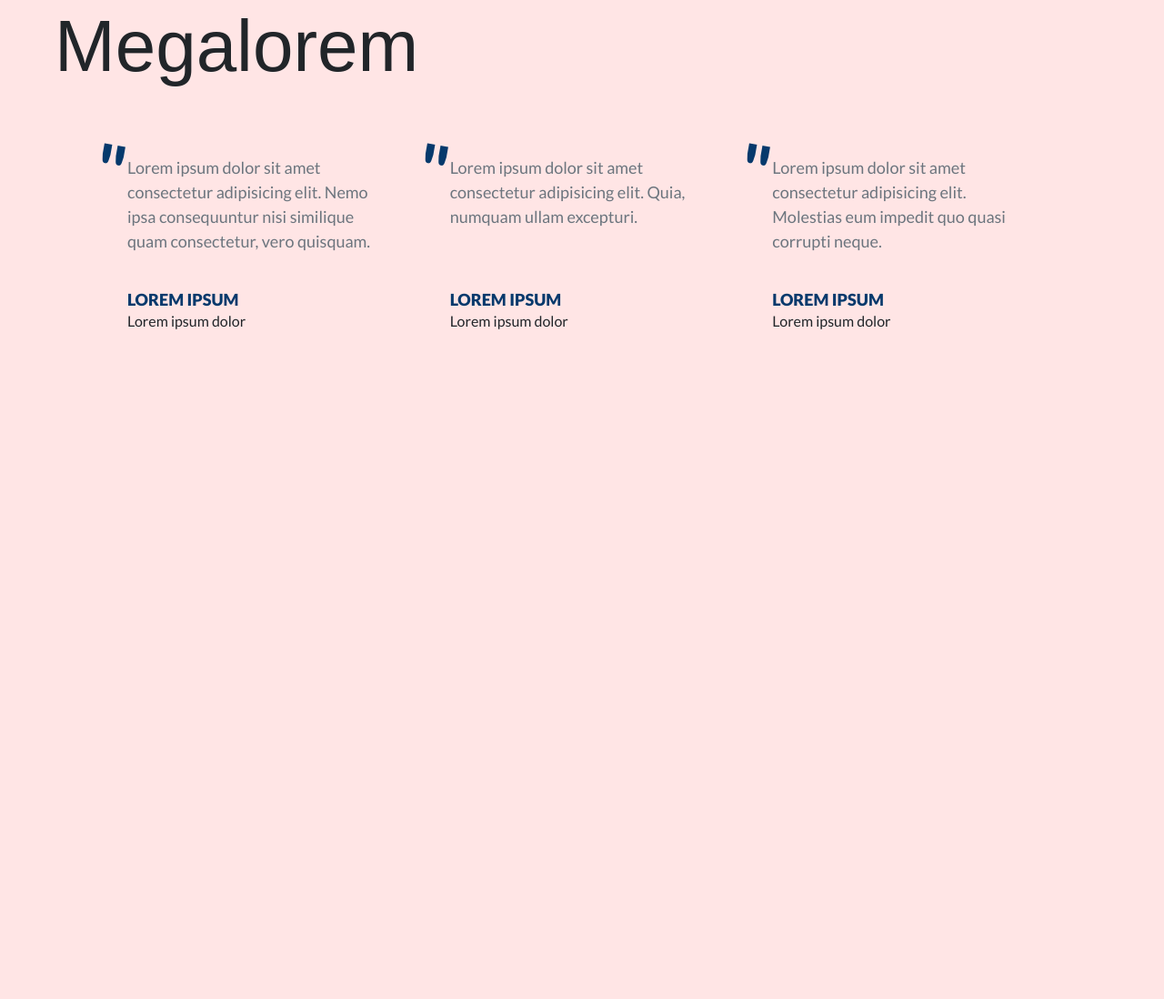
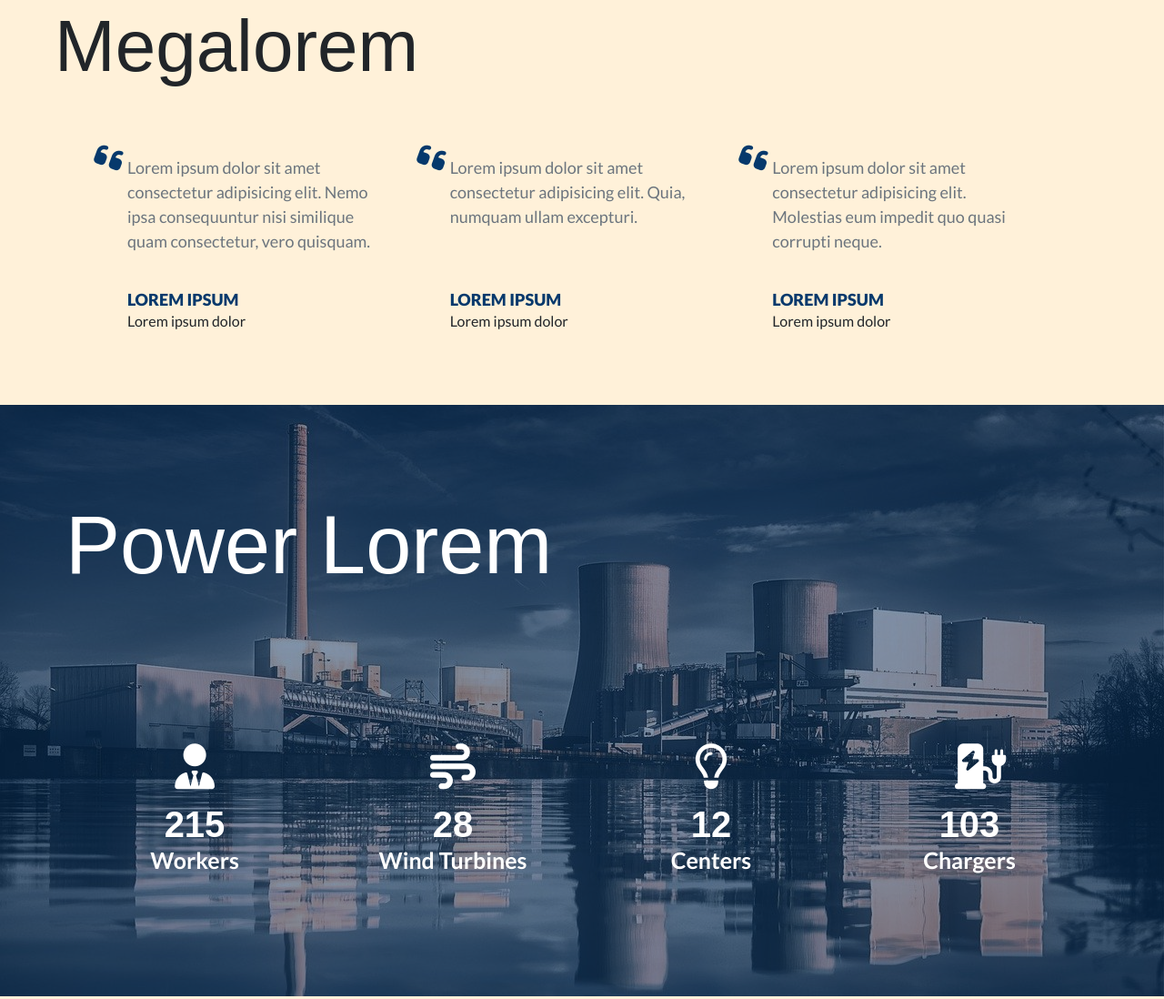
Before and after one commit to darioc25/white_template, a plain HTML site: page index.html in a window 1280 px wide. Shown: the part 957-2055 px from the top of the page at 91% size. Drawn offline with nearby package versions, Linux system fonts and the light colour scheme; a web font is replaced by a local one.

Commit message:
Section 2 finished

```diff
--- a/index.html
+++ b/index.html
@@ -43,24 +43,64 @@
                     <div class="col-12 mb-5 p-0"><h3 class="title-section-1 text-center text-lg-start">Megalorem</h3></div>
                     <div class="col-12 row m-auto px-lg-5 mt-4">
                         <div class="col-12 col-lg-4 d-flex flex-column justify-content-between">
-                            <p class="quote-paragraph-section-1"><span class="quote-style-section-1">"</span>Lorem ipsum dolor sit amet consectetur adipisicing elit. Nemo ipsa consequuntur nisi similique quam consectetur, vero quisquam.</p>
+                            <p class="quote-paragraph-section-1"><span class="quote-style-section-1"><i class="fa-solid fa-quote-left"></i></span>Lorem ipsum dolor sit amet consectetur adipisicing elit. Nemo ipsa consequuntur nisi similique quam consectetur, vero quisquam.</p>
                             <div class="secondary-paragraph-section-1">
                                 <h6 class="secondary-title-paragraph-section-1">LOREM IPSUM</h6>
                                 <p class="secondary-subtitle-paragraph-section-1">Lorem ipsum dolor</p>
                             </div>
                         </div>
                         <div class="col-12 col-lg-4 d-flex flex-column justify-content-between">
-                            <p class="quote-paragraph-section-1"><span class="quote-style-section-1">"</span>Lorem ipsum dolor sit amet consectetur adipisicing elit. Quia, numquam ullam excepturi.</p>
+                            <p class="quote-paragraph-section-1"><span class="quote-style-section-1"><i class="fa-solid fa-quote-left"></i></span>Lorem ipsum dolor sit amet consectetur adipisicing elit. Quia, numquam ullam excepturi.</p>
                             <div class="secondary-paragraph-section-1">
                                 <h6 class="secondary-title-paragraph-section-1">LOREM IPSUM</h6>
                                 <p class="secondary-subtitle-paragraph-section-1">Lorem ipsum dolor</p>
                             </div>
                         </div>
                         <div class="col-12 col-lg-4 d-flex flex-column justify-content-between">
-                            <p class="quote-paragraph-section-1"><span class="quote-style-section-1">"</span>Lorem ipsum dolor sit amet consectetur adipisicing elit. Molestias eum impedit quo quasi corrupti neque.</p>
+                            <p class="quote-paragraph-section-1"><span class="quote-style-section-1"><i class="fa-solid fa-quote-left"></i></span>Lorem ipsum dolor sit amet consectetur adipisicing elit. Molestias eum impedit quo quasi corrupti neque.</p>
                             <div class="secondary-paragraph-section-1">
                                 <h6 class="secondary-title-paragraph-section-1">LOREM IPSUM</h6>
                                 <p class="secondary-subtitle-paragraph-section-1">Lorem ipsum dolor</p>
+                            </div>
+                        </div>
+                    </div>
+                </div>
+            </section> <!-- End Section 1 -->
+            <!-- Section 2 -->
+            <section class="custom-container-section-2">
+                <div class="bg-filter-section-2">
+                    <div class="row custom-row-section-2">
+                        <div class="col-12">
+                            <h3 class="title-section-2">Power Lorem</h3>
+                        </div>
+                        <div class="col-12 row mx-0">
+                            <div class="col-12 col-md-6 col-lg-3 d-flex justify-content-center align-items-center">
+                                <div class="card-section-2">
+                                    <i class="fa-solid fa-user-tie icon-card-section-2"></i>
+                                    <h3 class="number-card-section-2">215</h3>
+                                    <h3 class="title-card-section-2">Workers</h3>
+                                </div>
+                            </div>
+                            <div class="col-12 col-md-6 col-lg-3 d-flex justify-content-center align-items-center">
+                                <div class="card-section-2">
+                                    <i class="fa-solid fa-wind icon-card-section-2"></i>
+                                    <h3 class="number-card-section-2">28</h3>
+                                    <h3 class="title-card-section-2">Wind Turbines</h3>
+                                </div>
+                            </div>
+                            <div class="col-12 col-md-6 col-lg-3 d-flex justify-content-center align-items-center">
+                                <div class="card-section-2">
+                                    <i class="fa-regular fa-lightbulb icon-card-section-2"></i>
+                                    <h3 class="number-card-section-2">12</h3>
+                                    <h3 class="title-card-section-2">Centers</h3>
+                                </div>
+                            </div>
+                            <div class="col-12 col-md-6 col-lg-3 d-flex justify-content-center align-items-center">
+                                <div class="card-section-2">
+                                    <i class="ps-4 fa-solid fa-charging-station icon-card-section-2"></i>
+                                    <h3 class="number-card-section-2">103</h3>
+                                    <h3 class="title-card-section-2">Chargers</h3>
+                                </div>
                             </div>
                         </div>
                     </div>
--- a/style.css
+++ b/style.css
@@ -12,7 +12,7 @@
 
 body{
     height: 4000px;
-    background-color: rgba(255, 0, 0, 0.1) !important;
+    background-color: rgba(255, 166, 0, 0.15) !important;
 }
 
 /* Header */
@@ -85,12 +85,11 @@ body{
 
 .quote-style-section-1{
     position: absolute;
-    font-size: 80px;
-    font-weight: 600;
+    font-size: 35px;
     color: var(--main-color);
-    top: -45px;
+    top: -25px;
     left: -35px;
-    transform: rotate(10deg);
+    transform: rotate(20deg);
 }
 
 .quote-paragraph-section-1{
@@ -121,15 +120,83 @@ body{
     margin: 0px;
 }
 
+/* Section 2 */
+.custom-container-section-2{
+    background-image: url(./media/power-plant-4712830_1280.jpg);
+    background-position: top;
+    background-repeat: no-repeat;
+    background-size: cover;
+    height: 650px;
+}
+
+.bg-filter-section-2{
+    height: 100%;
+    background-color: rgba(6, 57, 108, 0.5);
+}
+
+.custom-row-section-2{
+    height: 100%;
+    padding: 80px 60px;
+    margin: 0px !important;
+}
+
+.title-section-2{
+    font-size: 90px;
+    font-family: var(--title-font);
+    color: white;
+    margin: 20px 0px 0px 0px;
+}
+
+.card-section-2{
+    color: white;
+    display: flex;
+    flex-direction: column;
+    align-items: center;
+}
+
+.icon-card-section-2{
+    font-size: 50px;
+}
+
+.number-card-section-2{
+    font-family: var(--title-font);
+    font-weight: 600;
+    font-size: 40px;
+    margin: 15px 0px 0px 0px;
+}
+
+.title-card-section-2{
+    font-family: var(--text-font);
+    font-weight: 600;
+    font-size: 25px;
+    margin: 0px;
+}
+
 /* Media Query Large Screen "LG" */
 @media screen and (max-width: 992px){
+    /* Section 1 */
     .secondary-paragraph-section-1{
         margin: 10px 20px 40px 20px;
+    }
+
+    /* Section 2 */
+    .custom-container-section-2{
+        height: 800px;
+    }
+
+    .title-section-2{
+        text-align: center;
+        margin: 0px 0px 30px 0px;
+    }
+
+    .card-section-2{
+        margin: 30px 0px;
     }
 }
 
 /* Media Query Medium Screen "MD" */
 @media screen and (max-width: 768px){
+    /* Section 1 */
     .custom-navbar{
         height: 230px;
         display: flex;
@@ -161,10 +228,21 @@ body{
         margin: 5px 0px;
         padding: 0px;
     }
+
+    /* Section 2 */
+    .custom-container-section-2{
+        height: 1200px;
+    }
+
+    .title-section-2{
+        font-size: 60px;
+        margin: 0px;
+    }
 }
 
 /* Media Query Small Screen "SM" */
 @media screen and (max-width : 576px){
+    /* Section 1 */
     .title-section-1{
         font-size: 45px;
     }
```
